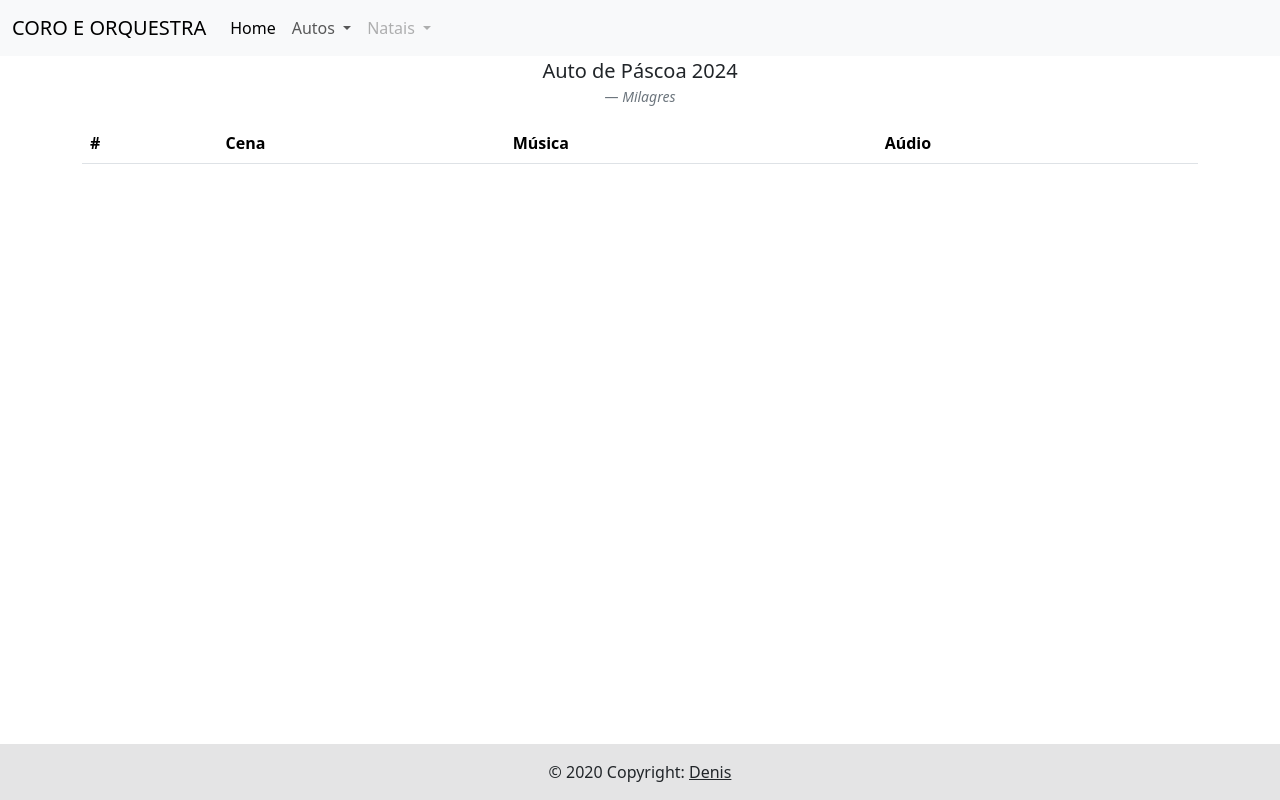
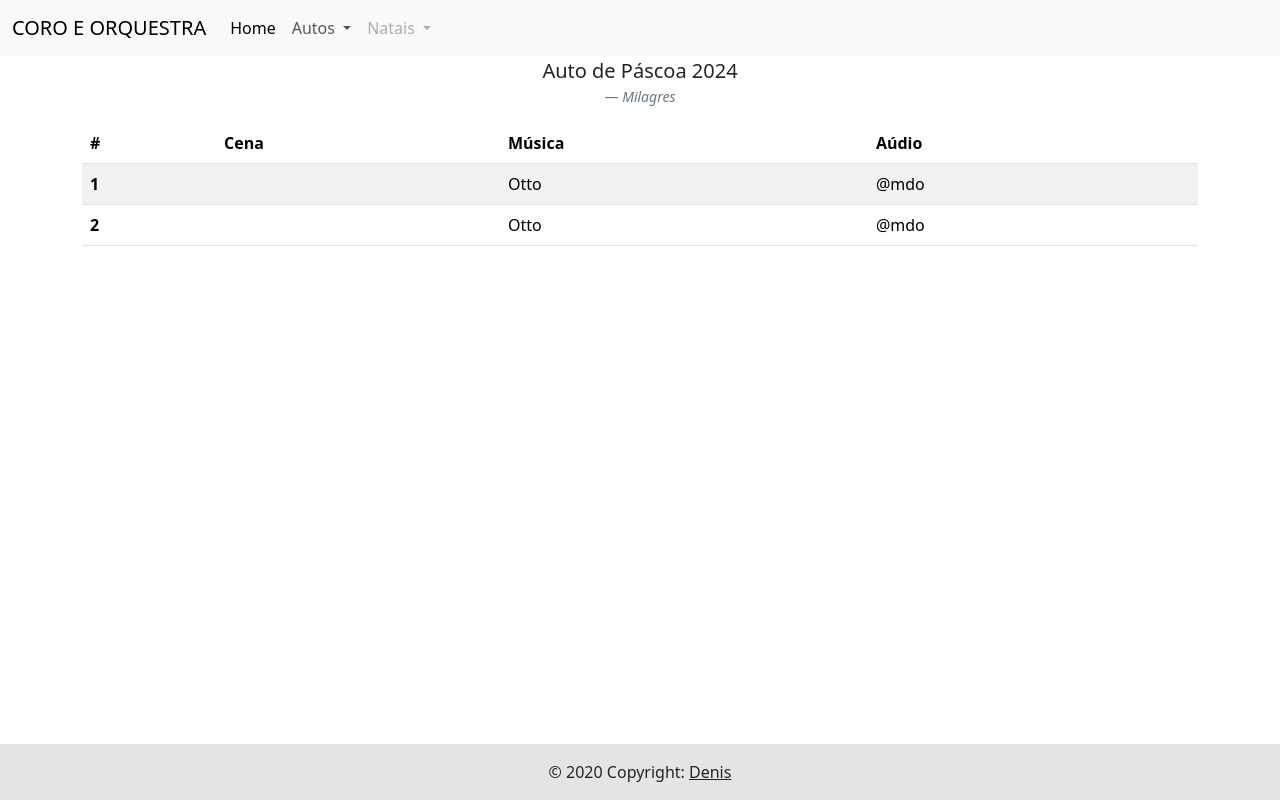
Before and after one commit to denisdmm/coroeorquestra, an Angular app: page /autospascoa in a window 1280 px wide. Built offline with nearby package versions, Linux system fonts and the light colour scheme; data requests are answered from the project's data file.

Commit message:
teste publicar github

```diff
--- a/angular.json
+++ b/angular.json
@@ -13,7 +13,7 @@
         "build": {
           "builder": "@angular-devkit/build-angular:browser",
           "options": {
-            "outputPath": "dist/coroeorquestra",
+            "outputPath": "docs",
             "index": "src/index.html",
             "main": "src/main.ts",
             "polyfills": "src/polyfills.ts",
--- a/src/app/componentes/atividades/autopascoa/autopascoa.component.html
+++ b/src/app/componentes/atividades/autopascoa/autopascoa.component.html
@@ -20,7 +20,7 @@
         </tr>
       </thead>
       <tbody>
-        <tr *ngFor="let musica of musicas">
+        <tr *ngFor="let musica of auto.musicas">
           <th scope="row">{{musica.numeroCena}}</th>
           <td>{{musica.cena}}</td>
           <td>Otto</td>
--- a/src/app/componentes/atividades/autopascoa/autopascoa.component.ts
+++ b/src/app/componentes/atividades/autopascoa/autopascoa.component.ts
@@ -1,6 +1,6 @@
 import { Component, OnInit } from '@angular/core';
 import { Autopascoa } from 'src/app/models/autopascoa';
-import { Musicas } from 'src/app/models/musicas';
+import { Musica } from 'src/app/models/musica';
 import { AutoPascoaService } from 'src/app/services/auto-pascoa.service';
 
 @Component({
@@ -12,8 +12,8 @@ export class AutopascoaComponent implements OnInit {
 
     autopascoa = {} as Autopascoa;
     autosPascoa:  Autopascoa[] = [];
-    musica = {} as Musicas;
-    musicas : Musicas[] = [];
+    musica = {} as Musica;
+    musicas! : Musica[] ;
 
 
   constructor(
--- a/src/app/models/autopascoa.ts
+++ b/src/app/models/autopascoa.ts
@@ -1,9 +1,9 @@
-import { Musicas } from "./musicas";
+import { Musica } from "./musica";
 
 export interface Autopascoa {
     anos: number;
     nome: string;
-    musicas: Musicas
+    musicas?: Musica[]
 
 
 }
--- a/src/app/models/musicas.ts
+++ b/src/app/models/musica.ts
@@ -1,4 +1,4 @@
-export interface Musicas {
+export interface Musica {
   numeroCena: number;
   cena: string;
   nomeMusica: string;
```
Also changed, not shown: 8 other files (tests, documents, lock files or other folders).
